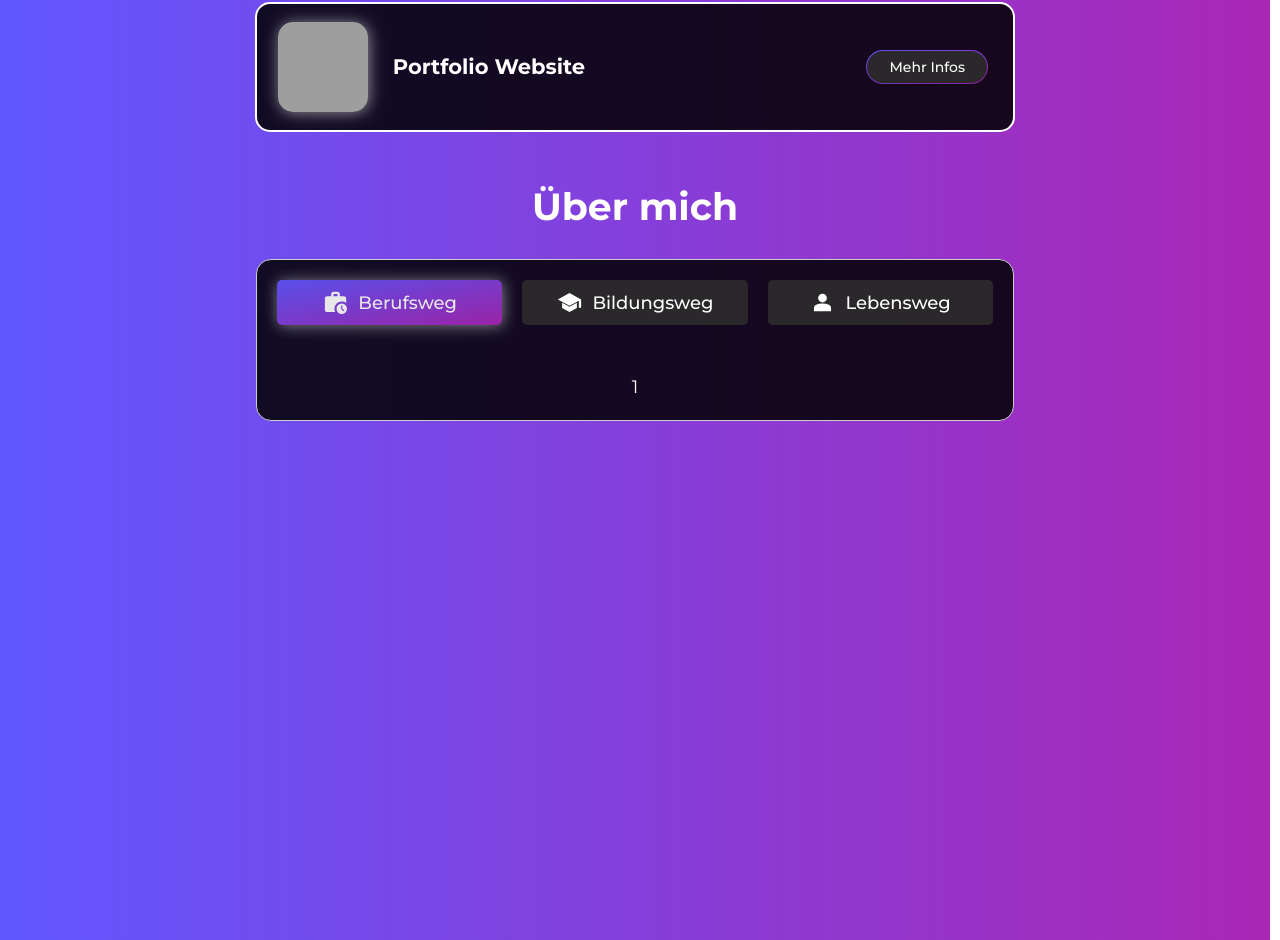
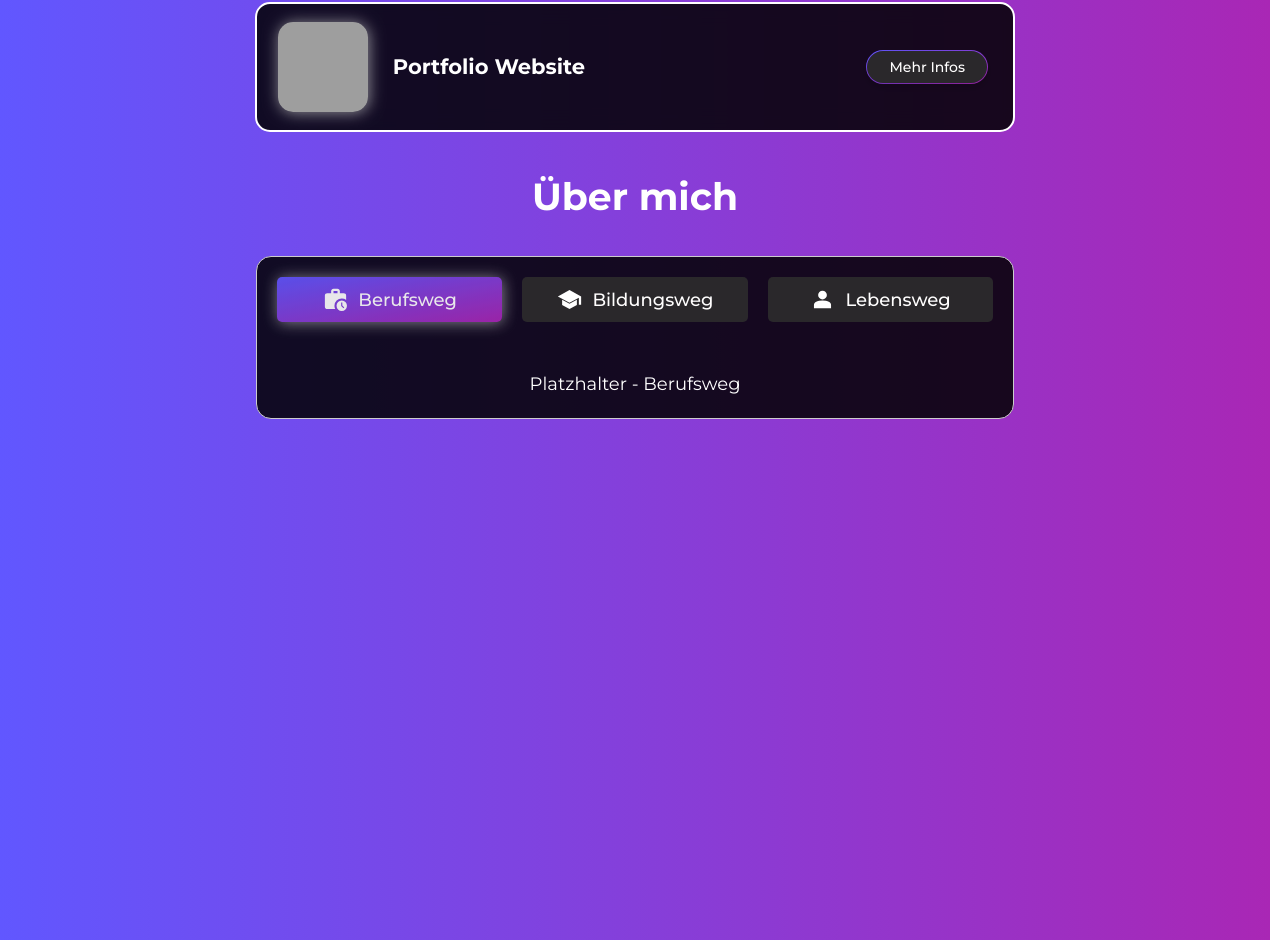
Before and after one commit to DenKim94/PRJ_myPortfolioWebsite, a React (Vite) app in the folder my-website-app/: page / in a window 1280 px wide. Shown: the part 1395-2335 px from the top of the page. Built offline with nearby package versions, Linux system fonts and the light colour scheme; grey boxes are pictures that could not be loaded.

Commit message:
Added logic for active component depending on active tab @TabsContainer and added sytyle properties

```diff
--- a/my-website-app/src/components/AboutSection.jsx
+++ b/my-website-app/src/components/AboutSection.jsx
@@ -5,7 +5,7 @@ import TabsContainer from './TabsContainer.jsx';
 
 function AboutSection() {
     return (
-        <section className='about-section'>
+        <section id='about' className='about-section'>
             <h1 id ='about-title'> Über mich </h1>
             <TabsContainer />
         </section>
--- /dev/null
+++ b/my-website-app/src/components/EducationContent.jsx
@@ -0,0 +1,12 @@
+import './../styles/TabContent.css';
+import * as globalConstants from './../globalConstants.js';
+
+const EducationContent = () => {
+    return (
+        <div>
+            Platzhalter - Bildungsweg
+        </div>
+     );
+}
+
+export default EducationContent;
--- /dev/null
+++ b/my-website-app/src/components/JobExperienceContent.jsx
@@ -0,0 +1,12 @@
+import './../styles/TabContent.css';
+import * as globalConstants from './../globalConstants.js';
+
+const JobExperienceContent = () => {
+    return (
+        <div>
+            Platzhalter - Berufsweg
+        </div>
+     );
+}
+
+export default JobExperienceContent;
--- /dev/null
+++ b/my-website-app/src/components/PersonalContent.jsx
@@ -0,0 +1,12 @@
+import './../styles/TabContent.css';
+import * as globalConstants from './../globalConstants.js';
+
+const PersonalContent = () => {
+    return (
+    <div>
+        Platzhalter - Lebensweg
+    </div>
+     );
+}
+
+export default PersonalContent;
--- a/my-website-app/src/components/TabsContainer.jsx
+++ b/my-website-app/src/components/TabsContainer.jsx
@@ -1,6 +1,9 @@
 import { useState, useEffect, useRef } from 'react';
 import './../styles/TabsContainer.css';
 import { useSharedContext } from './../context/sharedStates';
+import EducationContent from './EducationContent.jsx'
+import JobExperienceContent from './JobExperienceContent.jsx'
+import PersonalContent from './PersonalContent.jsx'
 import * as globalConstants from './../globalConstants.js';
 
 const TabsContainer = () => {
@@ -8,6 +11,14 @@ const TabsContainer = () => {
     const [isVisible, setIsVisible] = useState(false);
     const sliderRef = useRef(null);
     const { visibleCardInfo } = useSharedContext();
+
+    let activeTabId = (globalConstants.TAB_INFOS.find((tab) => tab.label === activeTab)?.contentId) || undefined;
+
+    const COMPONENT_MAP = {
+        tab_1: JobExperienceContent,
+        tab_2: EducationContent,
+        tab_3: PersonalContent,
+    };
 
     useEffect(() => {
         if (visibleCardInfo.isVisible === false) {
@@ -40,6 +51,9 @@ const TabsContainer = () => {
         }
     }, [visibleCardInfo.isVisible]);
 
+    // Die aktive Komponente basierend auf der aktiven Tab-ID bestimmen (Null indiziert)
+    const ActiveComponent = Object.values(COMPONENT_MAP)[activeTabId-1];
+
     return (
         <div
             ref={sliderRef}
@@ -64,7 +78,7 @@ const TabsContainer = () => {
                 ))}
             </div>
             <div className="tab-content">
-                {globalConstants.TAB_INFOS.find((tab) => tab.label === activeTab)?.contentId}
+                <ActiveComponent />
             </div>
         </div>
     );
--- a/my-website-app/src/styles/AboutSection.css
+++ b/my-website-app/src/styles/AboutSection.css
@@ -1 +1,10 @@
 @import url('index.css');
+
+#about-title{
+    display: flex;
+    flex-direction: row;
+    max-height: 20px;
+    align-items: center;
+    justify-content: center;
+    margin-bottom: 50px;
+}
--- /dev/null
+++ b/my-website-app/src/styles/TabContent.css
@@ -0,0 +1 @@
+@import url('index.css');
```
